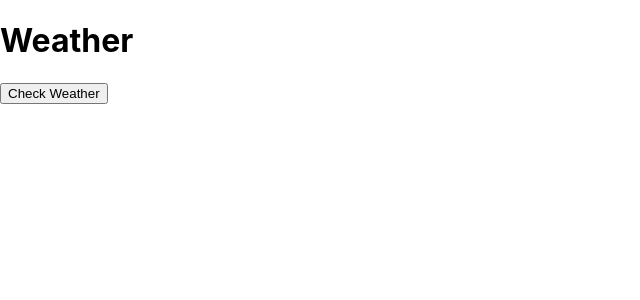
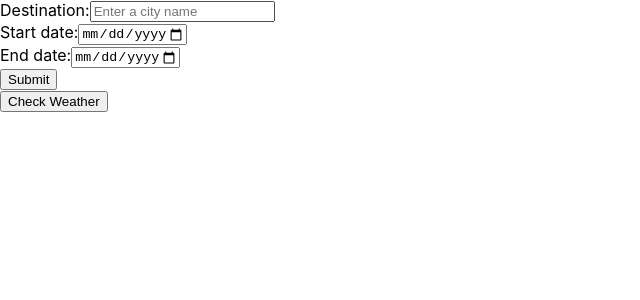
Before and after one commit to Summerflowerling/travel_app_react, a React (Create React App) app: page / in a window 1280 px wide. Shown: the top 300 px of the page, without its empty margins (0-640 px from the left). Built offline with nearby package versions, Linux system fonts and the light colour scheme.

Commit message:
refactor: Added custom hook to handle form input change.
Changed the initial date values in Form tsx to string so that new date can be assigned to setValues when trigger onChange

```diff
--- a/src/App.tsx
+++ b/src/App.tsx
@@ -1,14 +1,15 @@
 
 import {BrowserRouter as Router, Route, Switch, Link} from "react-router-dom"
 import { Weather } from "./Components/Weather"
-import { Search } from "./Components/Search"
+import { Search } from "./Components/Form"
 import { useState } from "react"
-
+import { Button} from "./Components/Button"
 
 function App() {
   const [checkWeather, setCheckWeather] = useState(false)
   const toggleButton = () => {
-      setCheckWeather(prevCheckWeather => !prevCheckWeather)
+    setCheckWeather(prevCheckWeather => !prevCheckWeather)
+    console.log(checkWeather)
   }
 
   return (
@@ -18,12 +19,13 @@ function App() {
           <Route path="/" exact component={Search} />
           <Route path="/weather" component={Weather} />
         </Switch>
+
         {checkWeather ?
            <Link to="/weather">
-           <button onClick={toggleButton}>Go back</button>
+            <Button text="Go Back" onClick={toggleButton}/>
           </Link> :
           <Link to="/">
-          <button onClick={toggleButton}>Check Weather</button>
+            <Button text="Check Weather" onClick={toggleButton}/>
          </Link>
         }
 
--- /dev/null
+++ b/src/Components/Button.tsx
@@ -0,0 +1,13 @@
+
+interface Props {
+    text: string;
+    onClick:()=>void
+}
+
+export const Button = ({ text, onClick }:Props) => {
+    return (
+        <div>
+            <button onClick={onClick}>{text}</button>
+        </div>
+    )
+}
--- /dev/null
+++ b/src/Components/Form.tsx
@@ -0,0 +1,96 @@
+import { useState } from "react";
+import { useForm }  from "../hooks/useForm.hook";
+
+export const Search = () => {
+    // One day Time in ms (milliseconds)
+    let oneDayMs = 1000 * 60 * 60 * 24
+    let today = new Date();
+    const [preState, setPreState] = useState("")
+
+// Calculate the trip duration
+    function getDays(inputStartDate: number, inputEndDate: number) {
+
+        let todayDate = today.getDate()
+        let todayMonth = today.getMonth() + 1
+        console.log("todayDate", todayDate)
+        console.log("todayMonth", todayMonth)
+
+
+        let travelStart = new Date(inputStartDate)
+        let travelEnd = new Date(inputEndDate)
+        let theStartDate = travelStart.getDate()
+        let theStartMonth = travelStart.getMonth() + 1
+        /*
+        let theEndDate = travelEnd.getDate()
+        let theEndMonth = travelEnd.getMonth()+1
+        */
+        if (theStartMonth < todayMonth || (theStartMonth === todayMonth && theStartDate < todayDate)) {
+            return alert("You can't travel to the past. Please check your date again")
+        }
+
+        console.log("travelStartDate", travelStart)
+        console.log("travelEndDate", travelEnd)
+        // To calculate the time difference of two dates
+        let differenceInTime = travelEnd.getTime() - travelStart.getTime();
+
+        // To calculate the no. of days between two dates
+        let differenceInDays = differenceInTime / (oneDayMs);
+        console.log(Math.round(differenceInDays))
+        let duration = Math.round(differenceInDays)
+        return duration
+    }
+
+
+    const { handleChange, values} = useForm()
+    return (
+            <div>
+                <form>
+                <div className="form-flex-item-wrapper">
+                <label id="label-destination" htmlFor="destination">Destination:</label>
+                <input
+                        required
+                        id="destination"
+                        placeholder="Enter a city name"
+                        className="destination"
+                        type="text"
+                        name="destination"
+                        value={values.destination}
+                        onChange={handleChange}
+                />
+                </div>
+                <div className="form-flex-item-wrapper">
+                <label htmlFor="travelStartDate">Start date:</label>
+                <input
+                        required
+                        id="travelStartDate"
+                        placeholder="2021/mm/dd"
+                        className="duration"
+                        type="date"
+                        name="tripStart"
+                        min="2021-01-01"
+                        max="2022-12-31"
+                        value={values.tripStart}
+                        onChange={ handleChange}
+
+                />
+                </div>
+                <div className="form-flex-item-wrapper">
+                <label htmlFor="travelEndDate">End date:</label>
+                <input
+                    required
+                    id="travelEndDate"
+                    placeholder="2021/mm/dd"
+                    className="duration"
+                    type="date"
+                    name="tripEnd"
+                    min="2021-01-01"
+                    max="2022-12-31"
+                    value=""
+                />
+                </div>
+            </form>
+            <button type="submit">Submit</button>
+            </div>
+
+    )
+}
--- a/src/Components/Search.tsx
+++ /dev/null
@@ -1,8 +0,0 @@
-export const Search = () => {
-    return (
-        <div>
-            <h1>Weather</h1>
-
-        </div>
-    )
-}
--- /dev/null
+++ b/src/hooks/useForm.hook.tsx
@@ -0,0 +1,21 @@
+import { useState } from "react"
+
+export  const useForm = () => {
+    const [values, setValues] = useState({
+        destination: "",
+        tripStart:"" ,
+        tripEnd:"" ,
+    })
+
+
+    const handleChange: React.ChangeEventHandler<HTMLInputElement> = (e) => {
+        const {name, value} = e.target
+        setValues({
+            ...values,
+            [name]:value
+        })
+
+    }
+
+    return { handleChange, values }
+}
```
Also changed, not shown: src/logo.svg (deleted).
